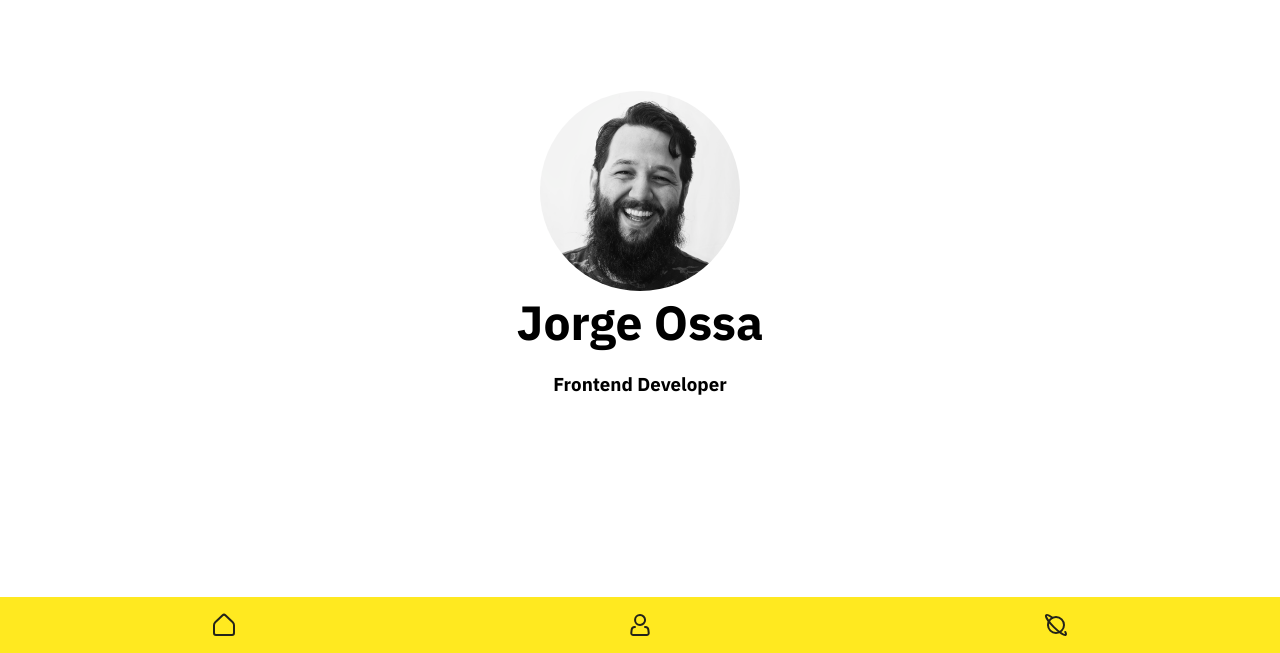
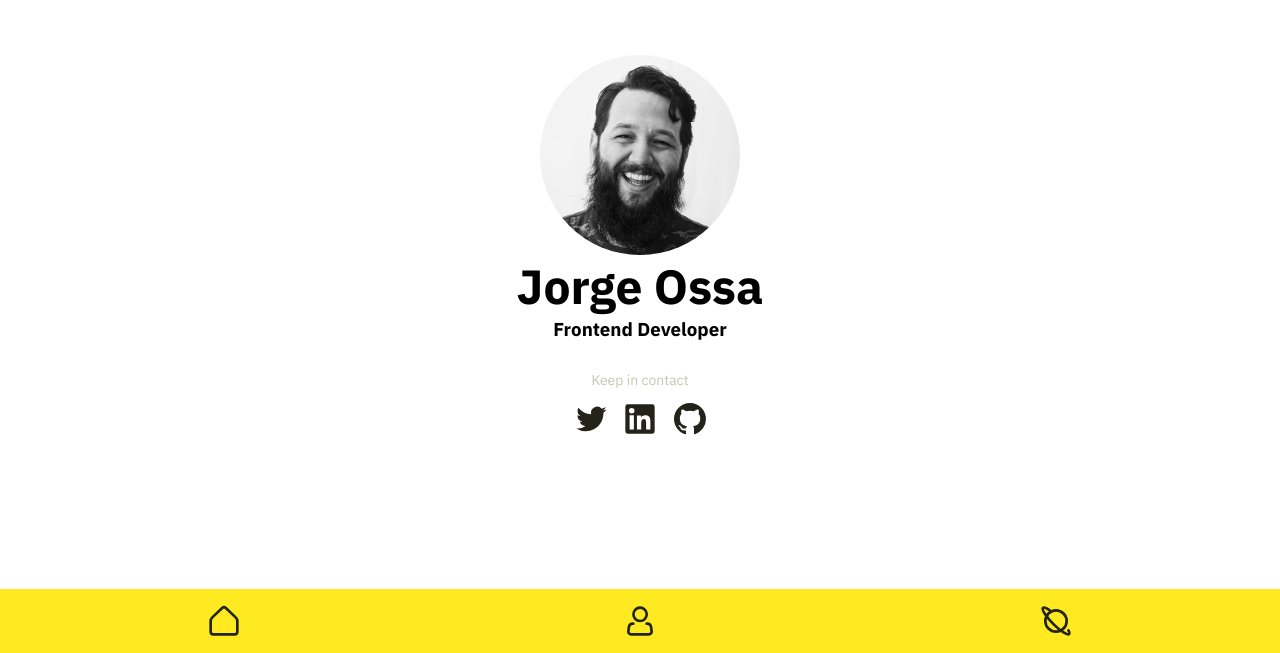
Before and after one commit to georgehossa/personal-site, a Next.js app: page / in a window 1280 px wide. Shown: the part 147-800 px from the top of the page. Built offline with nearby package versions, Linux system fonts and the light colour scheme.

Commit message:
📦 NEW: Add Contact component and fix some styles

```diff
--- /dev/null
+++ b/components/Contact/Contact.jsx
@@ -0,0 +1,23 @@
+import React from 'react';
+import PropTypes from 'prop-types';
+import { Container, Text, IconsWrapper } from './Contact.styles';
+import * as Icons from '../Icons';
+
+const Contact = ({ text, ...rest }) => (
+  <Container>
+    <Text>{text}</Text>
+    <IconsWrapper>
+      {rest.twitter ? <a href='#'><Icons.TwitterIcon/></a> : null}
+      {' '}
+      {rest.linkedin ? <a href='#'><Icons.LinkedinIcon/></a> : null}
+      {' '}
+      {rest.github ? <a href='#'><Icons.GithubIcon/></a> : null}
+    </IconsWrapper>
+  </Container>
+);
+
+Contact.propTypes = {
+  text: PropTypes.string,
+};
+
+export default Contact;
--- /dev/null
+++ b/components/Contact/Contact.styles.js
@@ -0,0 +1,20 @@
+import styled from 'styled-components';
+
+export const Container = styled.div`
+  width: 150px;
+  margin: 1rem auto;
+  text-align: center;
+`;
+
+export const Text = styled.p`
+  font-size: ${({theme}) => theme.fonts.sizes.small}px;
+  color: ${({theme}) => theme.colors.accentSecondary}
+`;
+
+export const IconsWrapper = styled.div`
+  display: flex;
+  justify-content: space-evenly;
+  & > * {
+    margin: 0 .5rem;
+  }
+`;
--- /dev/null
+++ b/components/Contact/index.js
@@ -0,0 +1,3 @@
+import Contact from './Contact';
+
+export default Contact;
--- a/components/Icons/index.js
+++ b/components/Icons/index.js
@@ -1,10 +1,12 @@
 import React from 'react';
 import styled from 'styled-components';
 
+const baseSize = 32;
+
 const IconWrapper = styled.i`
   display: ${({isInline}) => isInline ? 'inline-block' : 'block'};
-  width: ${({size}) => size ? size : '24px'};
-  height: ${({size}) => size ? size : '24px'};
+  width: ${({size}) => size ? size : `${baseSize}px`};
+  height: ${({size}) => size ? size : `${baseSize}px`};
   color: ${({color, theme}) => color ? color : theme.colors.secondary};
 `;
 
--- a/pages/index.js
+++ b/pages/index.js
@@ -1,12 +1,15 @@
 import styled from 'styled-components';
 import Layout from '../components/Layout';
-import Avatar from '../components/Avatar'
+import Avatar from '../components/Avatar';
+import Contact from '../components/Contact'
+
 
 const Home = () => (
   <Layout>
     <Avatar size='200'/>
     <h1>Jorge Ossa</h1>
     <h3>Frontend Developer</h3>
+    <Contact text='Keep in contact' linkedin github twitter />
   </Layout>
 )
 
--- a/styles/GlobalStyles.js
+++ b/styles/GlobalStyles.js
@@ -1,7 +1,9 @@
 import { createGlobalStyle } from 'styled-components';
 
 export const GlobalStyle = createGlobalStyle`
-  * {
+  *,
+  *::after,
+  *::before {
     box-sizing: border-box;
   }
 
@@ -10,10 +12,16 @@ export const GlobalStyle = createGlobalStyle`
     padding: 0;
     box-sizing: border-box;
     font-family: ${({theme}) => theme.fonts.primary};
+    font-size: ${({theme}) => theme.fonts.sizes.base}px;
+  }
+
+  h1,
+  h2,
+  h3 {
+    margin: 0;
   }
 
   h1 {
     font-size: ${({theme}) => theme.fonts.sizes.h1}px;
-    margin: 0;
   }
 `
--- a/styles/theme.js
+++ b/styles/theme.js
@@ -2,15 +2,15 @@ export const theme = {
   colors: {
     primary: '#FFE920',
     secondary: '#23231A',
+    accentPrimary: '#FEF4B0',
     accentSecondary: '#C6C6B2',
-    accentPrimary: '#FEF4B0',
     white: '#F6F8FF',
     gray: '#F2F2F2'
   },
   fonts: {
     primary: '"IBM Plex Sans", sans-serif;',
     sizes: {
-      default: 16,
+      base: 16,
       h1: 48,
       h2: 32,
       h3: 24,
```
